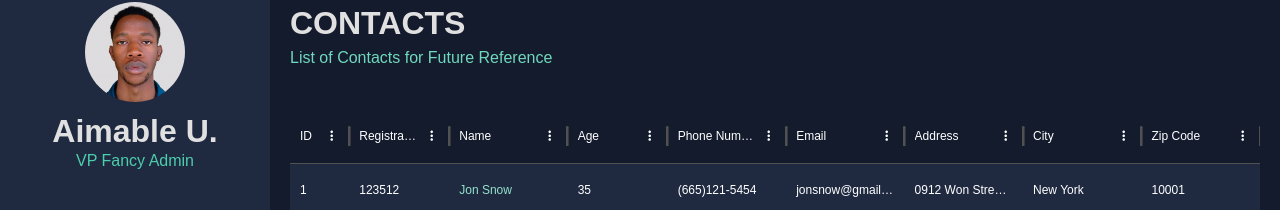
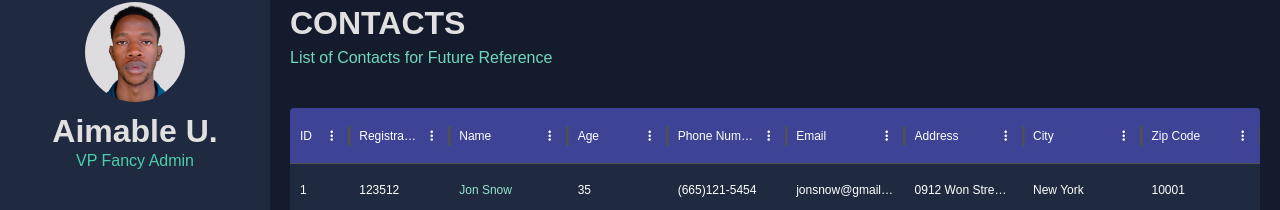
Before and after one commit to AimableTrague/AdminPanel, a React (Vite) app: page /contacts in a window 1280 px wide. Shown: the part 85-295 px from the top of the page. Built offline with nearby package versions, Linux system fonts and the light colour scheme; what ldrs would draw is missing.

Commit message:
updated the table headers

```diff
--- a/src/scenes/contacts/index.jsx
+++ b/src/scenes/contacts/index.jsx
@@ -71,7 +71,7 @@ const Contacts = () => {
           "& .name-column--cell": {
             color: colors.greenAccent[300],
           },
-          "& .MuiDataGrid-columnHeaders": {
+          "& .MuiDataGrid-columnHeader": {
             backgroundColor: colors.blueAccent[700],
             borderBottom: "none",
           },
--- a/src/scenes/invoices/index.jsx
+++ b/src/scenes/invoices/index.jsx
@@ -58,7 +58,7 @@ const Invoices = () => {
           "& .name-column--cell": {
             color: colors.greenAccent[300],
           },
-          "& .MuiDataGrid-columnHeaders": {
+          "& .MuiDataGrid-columnHeader": {
             backgroundColor: colors.blueAccent[700],
             borderBottom: "none",
           },
```
